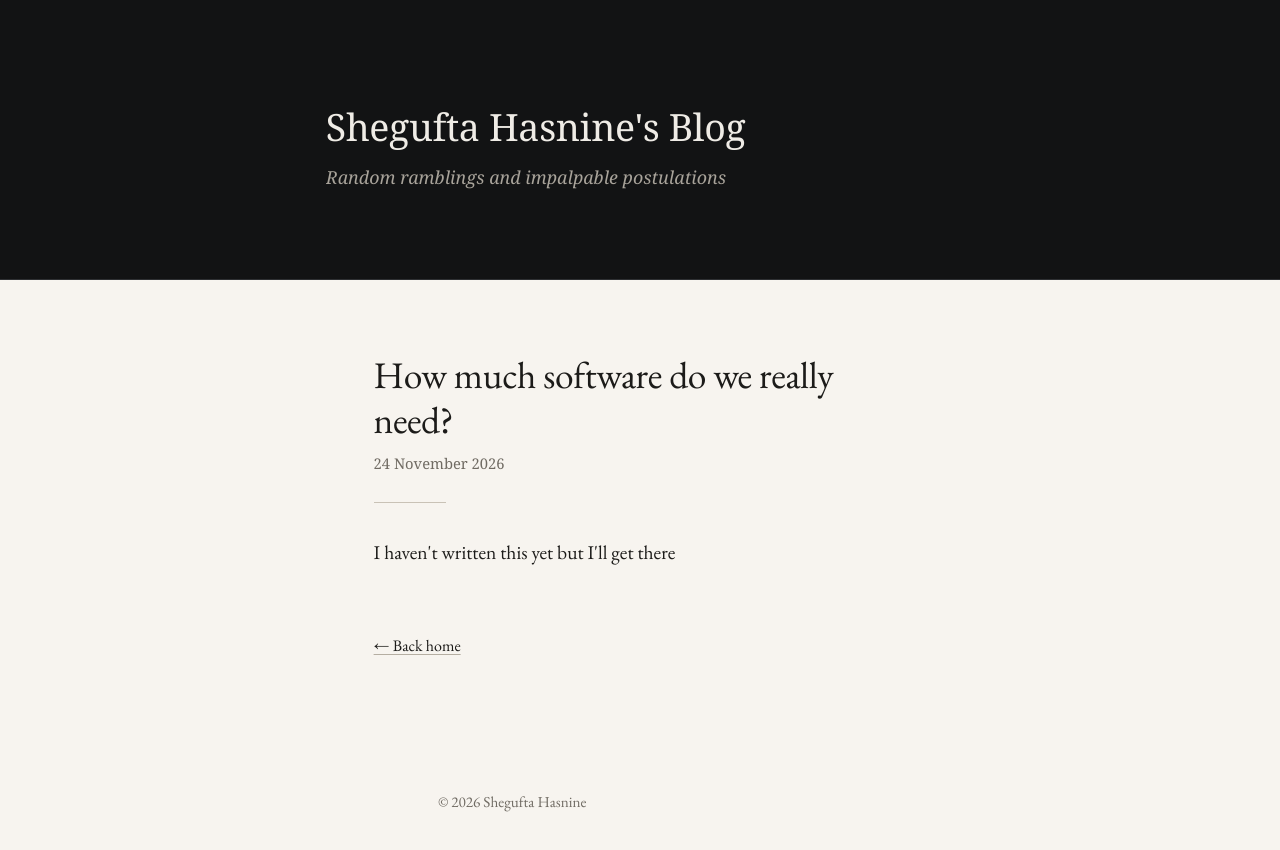
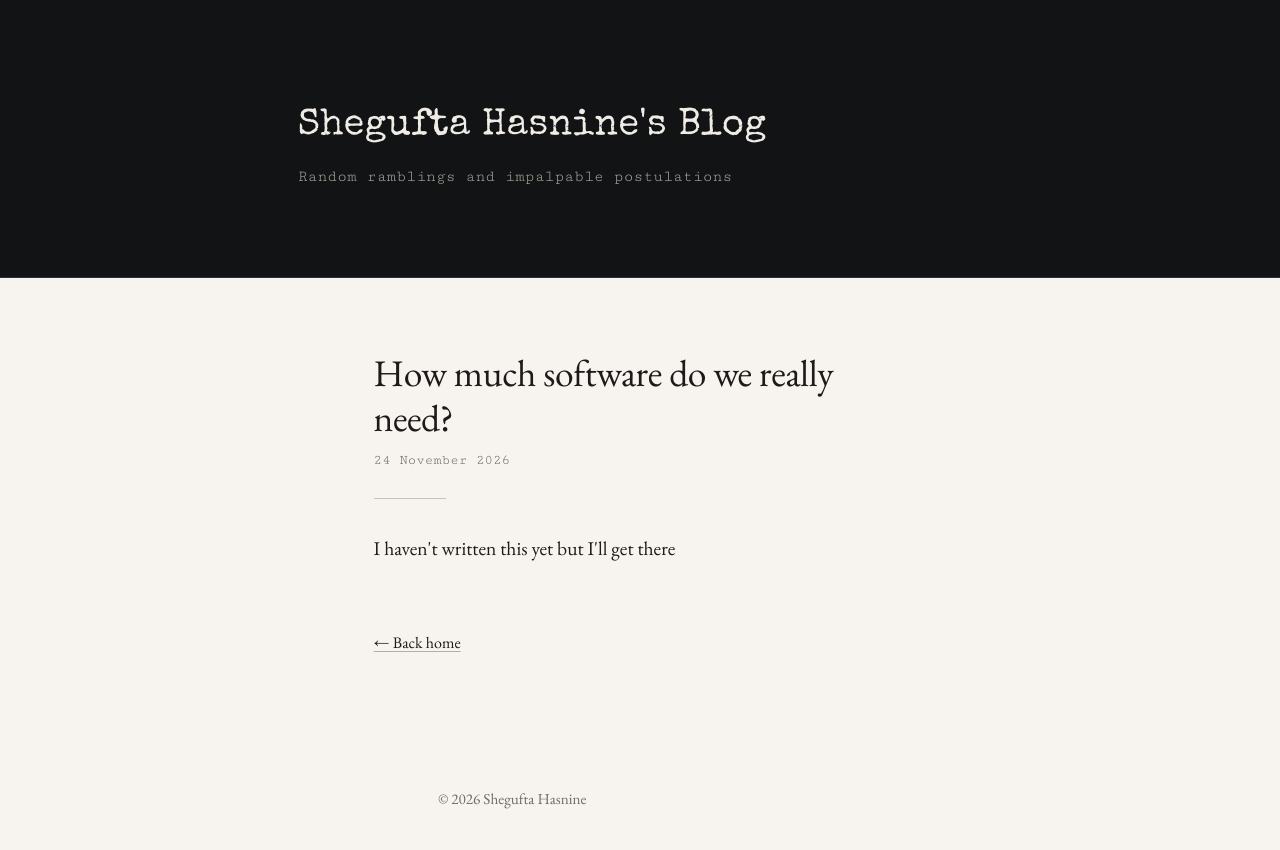
Before and after one commit to newsgraph/newsgraph-12-24-48.github.io, a plain HTML site: page post1.html in a window 1280 px wide. Drawn offline with nearby package versions, Linux system fonts and the light colour scheme.

Commit message:
Update font families and styles in style.css

```diff
--- a/style.css
+++ b/style.css
@@ -1,7 +1,7 @@
 * {
-box-sizing: border-box;
-margin: 0;
-padding: 0;
+  box-sizing: border-box;
+  margin: 0;
+  padding: 0;
 }
 
 body {
@@ -27,17 +27,18 @@ body {
   z-index: 100;
   background: #121314;
   color: #EFECE6;
-  font-family: 'Newsreader', Georgia, serif;
+  font-family: 'Cutive Mono', monospace;
   padding: 6.5rem 0 5.5rem;
   border-bottom: 1px solid #2E3033;
   transition: padding 0.25s ease;
 }
 
 .site-title {
+  font-family: 'Special Elite', monospace;
   font-size: 2.35rem;
   font-weight: 400;
   line-height: 1.2;
-  letter-spacing: -0.01em;
+  letter-spacing: 0.01em;
   margin-bottom: 0.85rem;
   transition: font-size 0.25s ease, margin-bottom 0.25s ease;
 }
@@ -48,11 +49,12 @@ body {
 }
 
 .site-subtitle {
-  font-size: 1.12rem;
-  font-style: italic;
+  font-family: 'Cutive Mono', monospace;
+  font-size: 1.02rem;
+  font-style: normal;
   color: #A8A39A;
   line-height: 1.6;
-  max-width: 48ch;
+  max-width: 52ch;
   max-height: 5rem;
   opacity: 1;
   overflow: hidden;
@@ -130,8 +132,8 @@ hr {
 }
 
 .post-date {
-  font-family: 'Newsreader', Georgia, serif;
-  font-size: 0.88rem;
+  font-family: 'Cutive Mono', monospace;
+  font-size: 0.85rem;
   color: #706B63;
   white-space: nowrap;
   flex-shrink: 0;
@@ -154,8 +156,8 @@ article h1 {
 }
 
 .article-meta {
-  font-family: 'Newsreader', Georgia, serif;
-  font-size: 0.92rem;
+  font-family: 'Cutive Mono', monospace;
+  font-size: 0.88rem;
   color: #706B63;
 }
 
@@ -187,8 +189,8 @@ blockquote {
 }
 
 .viz-title {
-  font-family: 'Newsreader', Georgia, serif;
-  font-size: 0.95rem;
+  font-family: 'Cutive Mono', monospace;
+  font-size: 0.88rem;
   letter-spacing: 0.04em;
   text-transform: uppercase;
   color: #4A4640;
```
